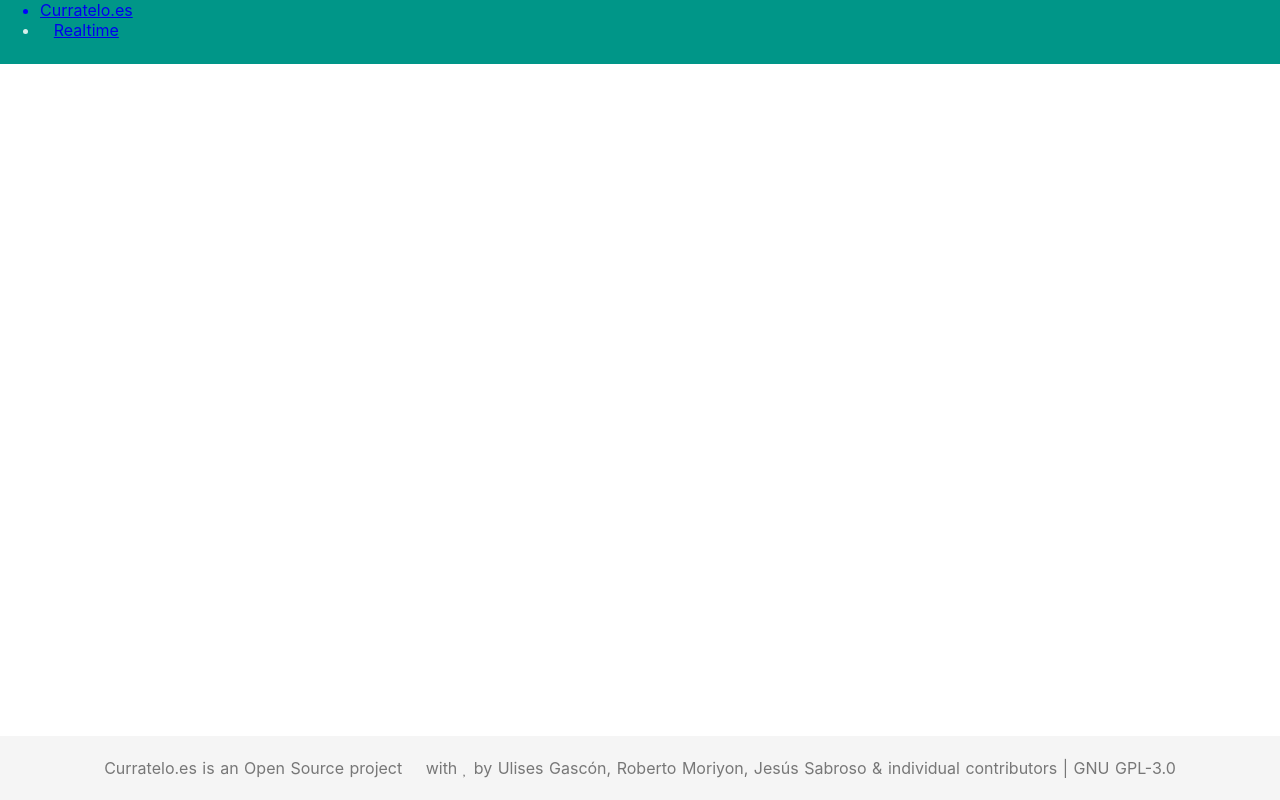
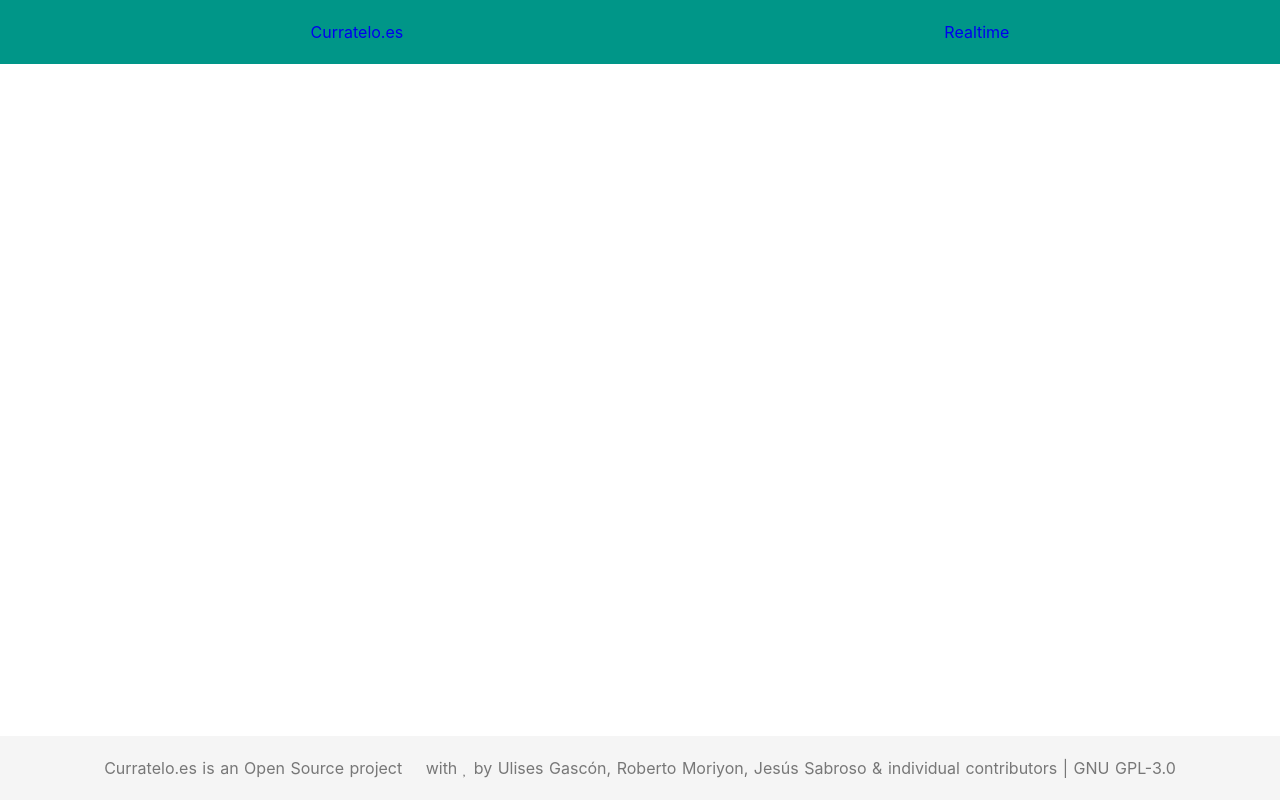
Before and after one commit to Xexuline/lerningNuxt, a Nuxt app: page / in a window 1280 px wide. Built offline with nearby package versions, Linux system fonts and the light colour scheme.

Commit message:
fix header component

```diff
--- a/components/Header.vue
+++ b/components/Header.vue
@@ -1,37 +1,48 @@
 <template>
-  <nav class="nav nav__fixed nav__fixed-top">
-    <ul>
+  <header>
+    <nav class="nav__fixed nav__fixed-top">
+      <ul CLASS="nav">
         <li class="nav__item">
           <nuxt-link to="/">Curratelo.es</nuxt-link>
         </li>
-      <li>
+        <li class="nav__item">
           <nuxt-link to="/realtime">Realtime</nuxt-link>
         </li>
       </ul>
     </nav>
+  </header>
 </template>
 
 <style lang="scss" scoped>
   @import '@/assets/styles/config.scss';
 
   .nav {
-    color: red;
+    align-items: center;
     background-color: $primary;
-    color: rgba(255,255,255,.84);
+    color: $secondary;
+    display: flex;
+    flex-flow: row nowrap;
+    height: 4rem;
+    justify-content: space-around;
+    list-style: none;
     width: 100vw;
-    height: 4rem;
-    display: flex;
 
     &__fixed{
       position: fixed;
       z-index: 1;
+
       &-top{
+        left: 0;
         top:0;
-        left: 0;
       }
     }
     &__item{
-      color: blue
+      color: blue;
+      padding: 0;
+
+      & a, a:link, a:visited, a:hover, a:active{
+          text-decoration: none;
+      }
     }
 
     @include media(md){
```
Lines whose indentation alone changed are shown as unchanged.
